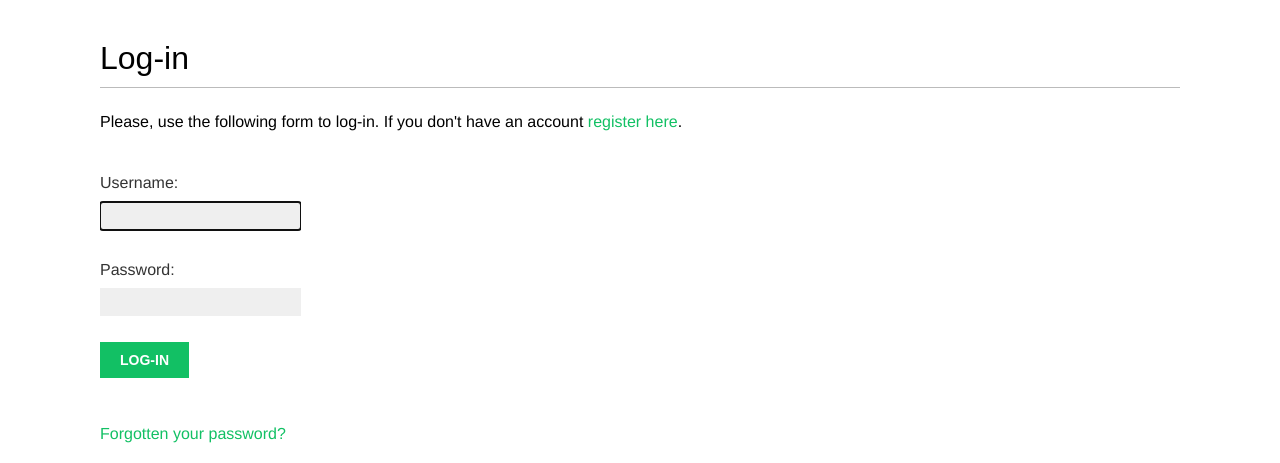
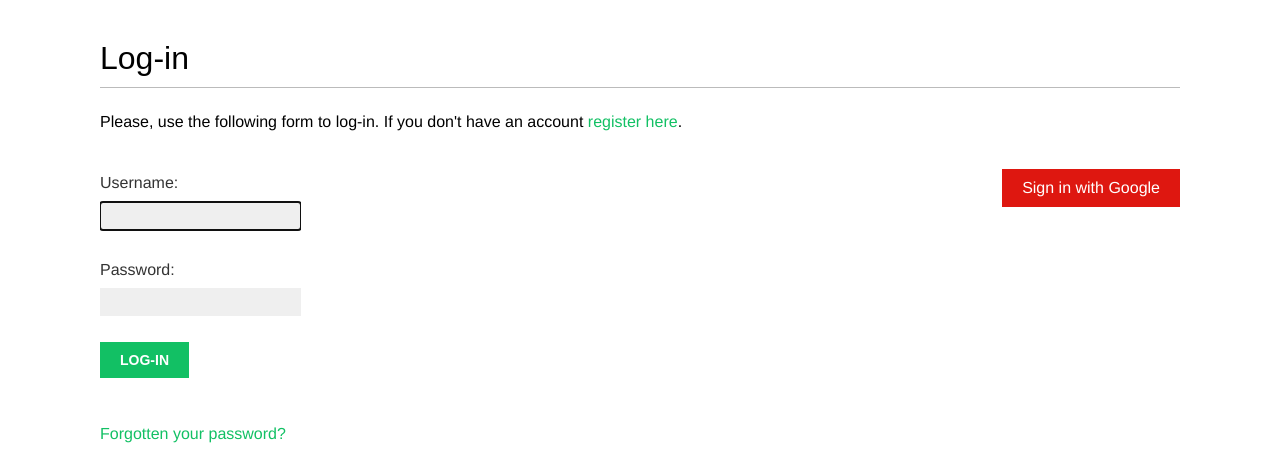
Before and after one commit to denismalod/Bookmarks, a Django app: page /account/login/ in a window 1280 px wide. Shown: the part 47-510 px from the top of the page. Run offline with Django 4.2, Linux system fonts and the light colour scheme; some web fonts are replaced.

Commit message:
Аутентификация с помощью Google

```diff
--- a/bookmarks/account/templates/registration/login.html
+++ b/bookmarks/account/templates/registration/login.html
@@ -25,4 +25,11 @@
       <a href="{% url 'password_reset' %}">Forgotten your password?</a>
     </p>
   </div>
+  <div class="social">
+    <ul>
+      <li class="google">
+        <a href="{% url 'social:begin' 'google-oauth2' %}">Sign in with Google</a>
+      </li>
+    </ul>
+  </div>
 {% endblock %}
--- a/bookmarks/bookmarks/settings.py
+++ b/bookmarks/bookmarks/settings.py
@@ -11,6 +11,7 @@ https://docs.djangoproject.com/en/4.1/ref/settings/
 """
 
 from pathlib import Path
+from config import secret_key
 
 # Build paths inside the project like this: BASE_DIR / 'subdir'.
 BASE_DIR = Path(__file__).resolve().parent.parent
@@ -138,4 +139,8 @@ MEDIA_ROOT = BASE_DIR / "media"
 AUTHENTICATION_BACKENDS = [
     "django.contrib.auth.backends.ModelBackend",
     "account.authentication.EmailAuthBackend",
+    "social_core.backends.google.GoogleOAuth2",
 ]
+
+SOCIAL_AUTH_GOOGLE_OAUTH2_KEY = '306692717921-ganrj9ulhf5nu8rodoger75mvukbitsk.apps.googleusercontent.com' # ИД клиента Google
+SOCIAL_AUTH_GOOGLE_OAUTH2_SECRET = secret_key
--- a/requirements.txt
+++ b/requirements.txt
@@ -2,7 +2,7 @@ asgiref==3.9.1
 certifi==2025.8.3
 cffi==2.0.0
 charset-normalizer==3.4.3
-cryptography==46.0.1
+cryptography==36.0.2
 defusedxml==0.7.1
 Django==5.2.6
 django-extensions @ git+https://github.com/django-extensions/django-extensions.git@25a41d8a3ecb24c009c5f4cac6010a091a3c91c8
```
Also changed, not shown: 1 other file.
